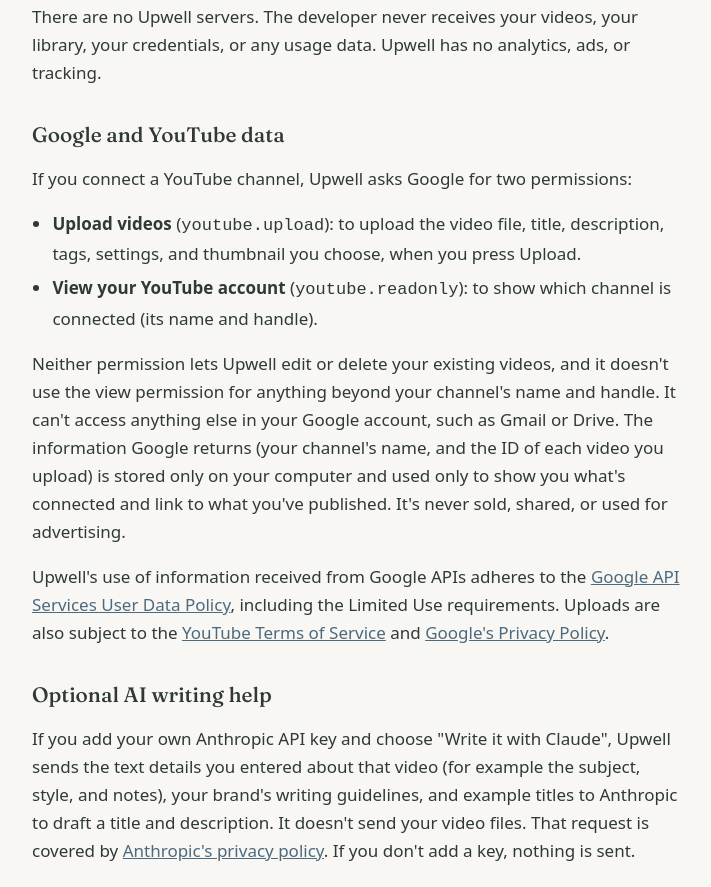
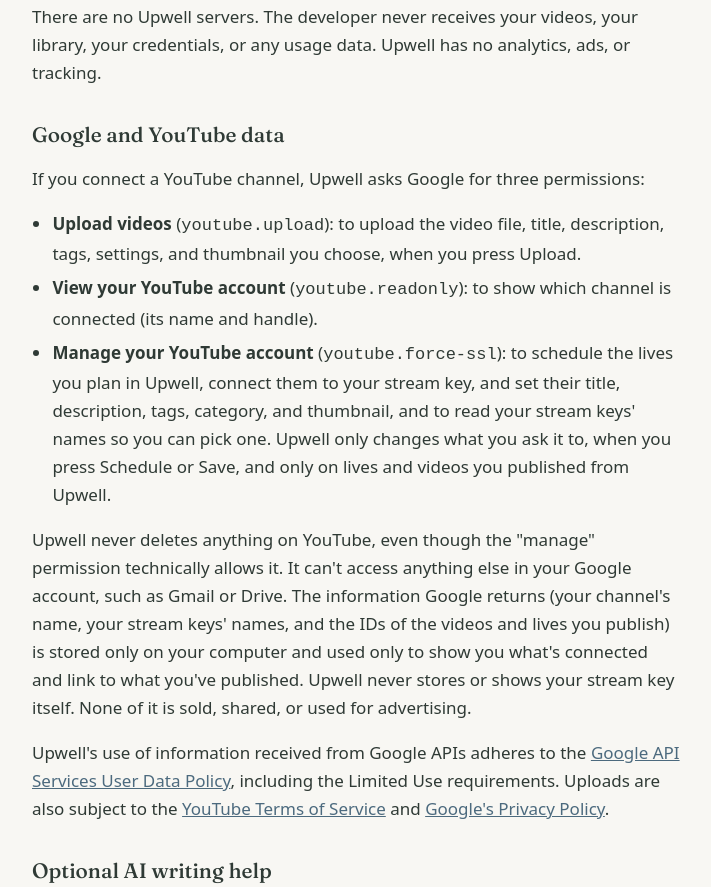
Before and after one commit to coloradobonez/upwell-site, a plain HTML site: page privacy.html in a window 1280 px wide. Shown: the part 605-1492 px from the top of the page, without its empty margins (284-995 px from the left). Drawn offline with Linux system fonts and the light colour scheme.

Commit message:
Privacy policy and home page: scheduling lives (youtube.force-ssl)
Co-Authored-By: Claude Opus 5.5 <noreply@anthropic.com>

```diff
--- a/privacy.html
+++ b/privacy.html
@@ -12,7 +12,7 @@
 <main>
   <p class="muted"><a href="index.html">← Upwell</a></p>
   <h1>Privacy policy</h1>
-  <p class="muted">Effective November 26, 2026</p>
+  <p class="muted">Effective November 26, 2026 (updated the same day to cover scheduling lives)</p>
 
   <p>Upwell is a desktop app that runs on your own computer. This policy explains what it does with
   your information. The short version: your data stays on your computer, and Upwell only sends
@@ -31,18 +31,23 @@
   credentials, or any usage data. Upwell has no analytics, ads, or tracking.</p>
 
   <h2>Google and YouTube data</h2>
-  <p>If you connect a YouTube channel, Upwell asks Google for two permissions:</p>
+  <p>If you connect a YouTube channel, Upwell asks Google for three permissions:</p>
   <ul>
     <li><strong>Upload videos</strong> (<code>youtube.upload</code>): to upload the video file, title,
       description, tags, settings, and thumbnail you choose, when you press Upload.</li>
     <li><strong>View your YouTube account</strong> (<code>youtube.readonly</code>): to show which channel
       is connected (its name and handle).</li>
+    <li><strong>Manage your YouTube account</strong> (<code>youtube.force-ssl</code>): to schedule the lives you
+      plan in Upwell, connect them to your stream key, and set their title, description, tags, category,
+      and thumbnail, and to read your stream keys' names so you can pick one. Upwell only changes what you
+      ask it to, when you press Schedule or Save, and only on lives and videos you published from Upwell.</li>
   </ul>
-  <p>Neither permission lets Upwell edit or delete your existing videos, and it doesn't use the view
-  permission for anything beyond your channel's name and handle. It can't access anything else in your
-  Google account, such as Gmail or Drive. The information Google returns (your channel's name, and the ID of each video you
-  upload) is stored only on your computer and used only to show you what's connected and link to what
-  you've published. It's never sold, shared, or used for advertising.</p>
+  <p>Upwell never deletes anything on YouTube, even though the "manage" permission technically allows it.
+  It can't access anything else in your Google account, such as Gmail or Drive. The information Google
+  returns (your channel's name, your stream keys' names, and the IDs of the videos and lives you publish)
+  is stored only on your computer and used only to show you what's connected and link to what you've
+  published. Upwell never stores or shows your stream key itself. None of it is sold, shared, or used for
+  advertising.</p>
   <p>Upwell's use of information received from Google APIs adheres to the
   <a href="https://developers.google.com/terms/api-services-user-data-policy">Google API Services User Data Policy</a>,
   including the Limited Use requirements. Uploads are also subject to the
```
Also changed, not shown: index.html (+4 -2 lines).
